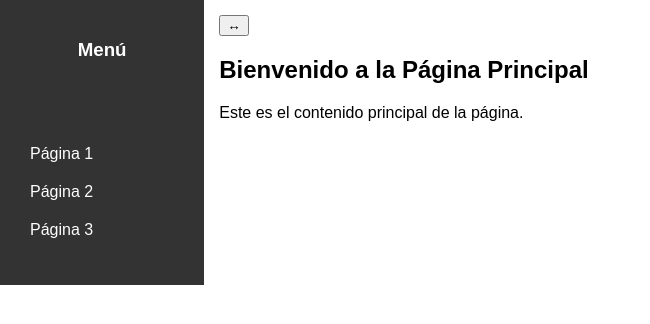
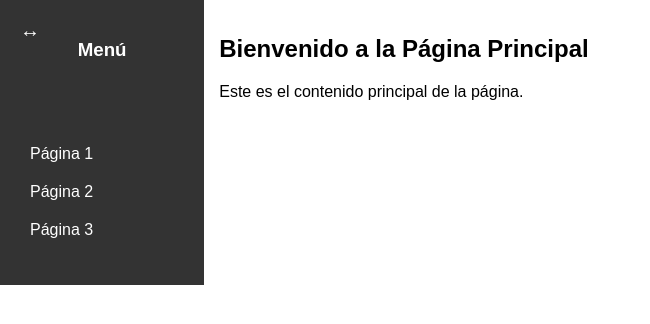
Before and after one commit to JaredSaenz/organizacion-horarios, a plain HTML site: page index.html in a window 1280 px wide. Shown: the whole page, without its empty margins (0-650 px from the left). Drawn offline with Linux system fonts and the light colour scheme.

Commit message:
Update styles.css
Haciendo que el menú sea deslizable

```diff
--- a/styles.css
+++ b/styles.css
@@ -46,3 +46,20 @@ body {
 .list-unstyled a:hover {
     background-color: #555;
 }
+
+#sidebarCollapse {
+    width: 40px;
+    height: 40px;
+    position: absolute;
+    top: 10px;
+    left: 10px;
+    background-color: #333;
+    color: #fff;
+    border: none;
+    cursor: pointer;
+    font-size: 20px;
+}
+
+#sidebarCollapse:hover {
+    background-color: #555;
+}
```
